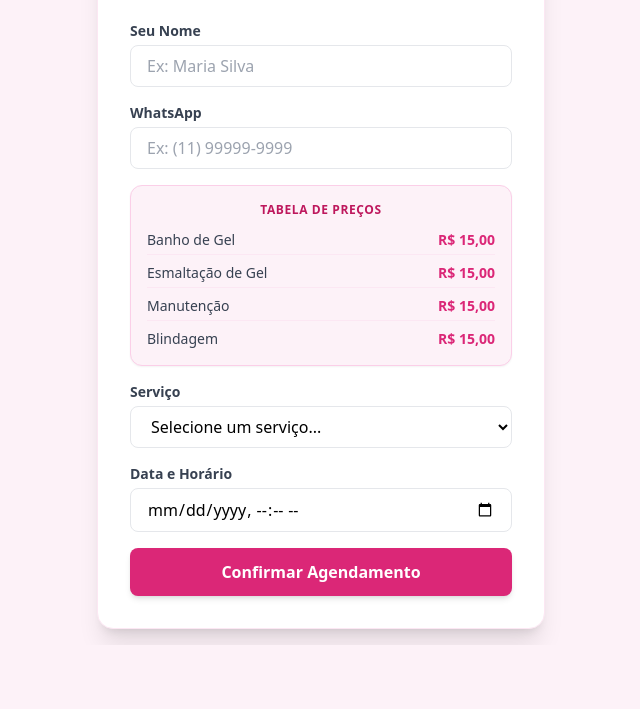
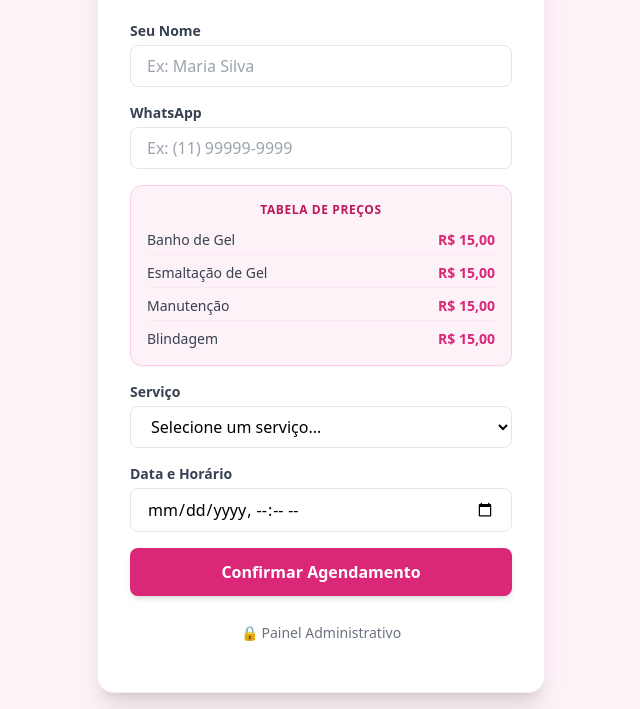
Before and after one commit to pablo-silva-dev3/salao-agendamento, a plain HTML site: page index.html in a window 1280 px wide. Shown: the part 220-929 px from the top of the page, without its empty margins (319-959 px from the left). Before the commit the page ends 865 px from the top, so only its background shows below. Drawn offline with nearby package versions, Linux system fonts and the light colour scheme.

Commit message:
adcione logo e botao admin

```diff
--- a/index.html
+++ b/index.html
@@ -78,8 +78,14 @@
             </button>
         </form>
 
-        <div id="mensagem" class="mt-4 text-center text-sm font-medium hidden"></div>
-    </div>
+<!-- Botão discreto para o Painel Administrativo -->
+<div class="text-center mt-6 mb-4">
+    <a href="admin.html" class="text-gray-500 hover:text-gray-700 text-sm font-medium transition-colors">
+        🔒 Painel Administrativo
+    </a>
+</div>
+
+<div id="mensagem" class="mt-4 text-center text-sm font-medium hidden"></div>
 
     <!-- Script de Conexão -->
     <script src="app.js"></script>
```
Also changed, not shown: logo.png (added).
